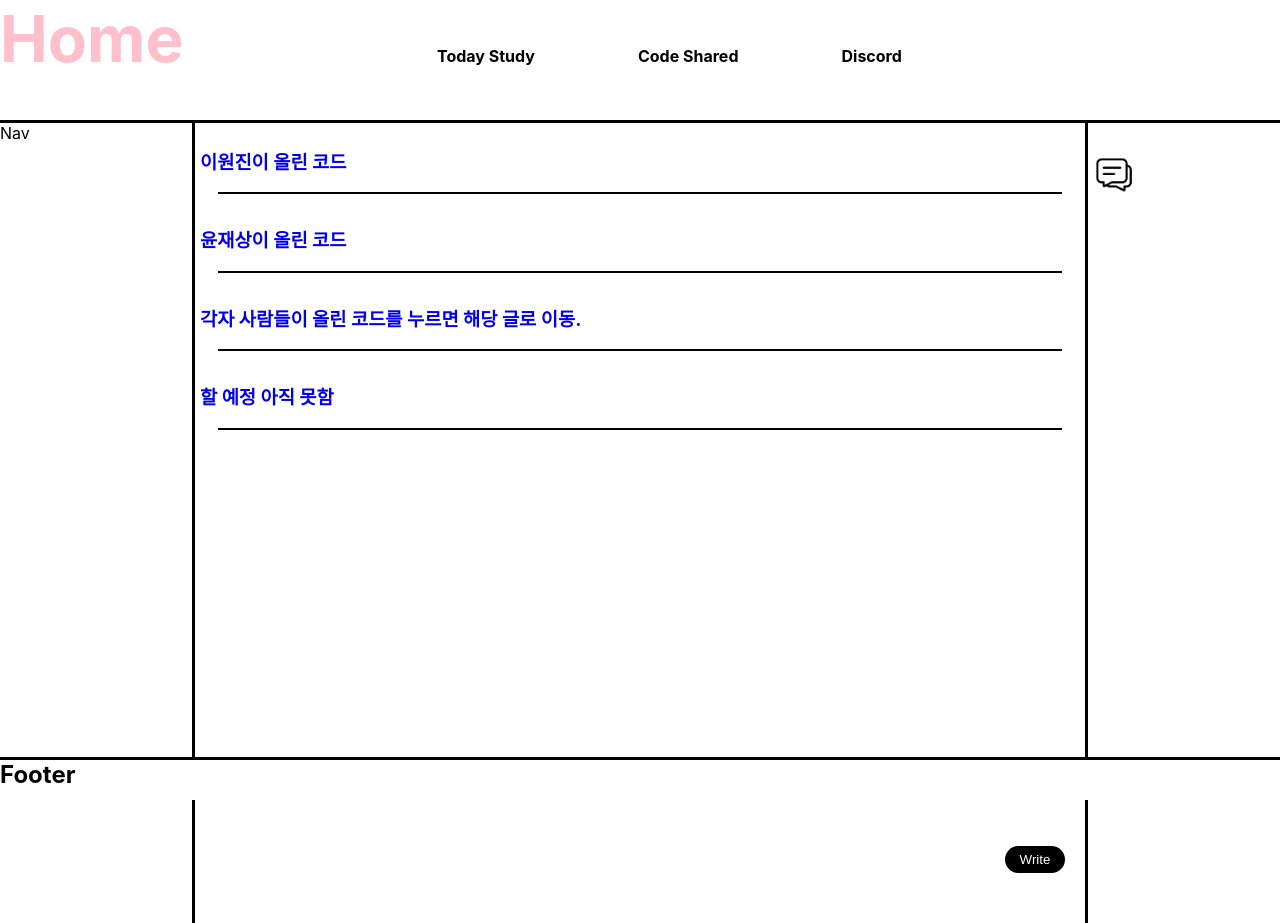
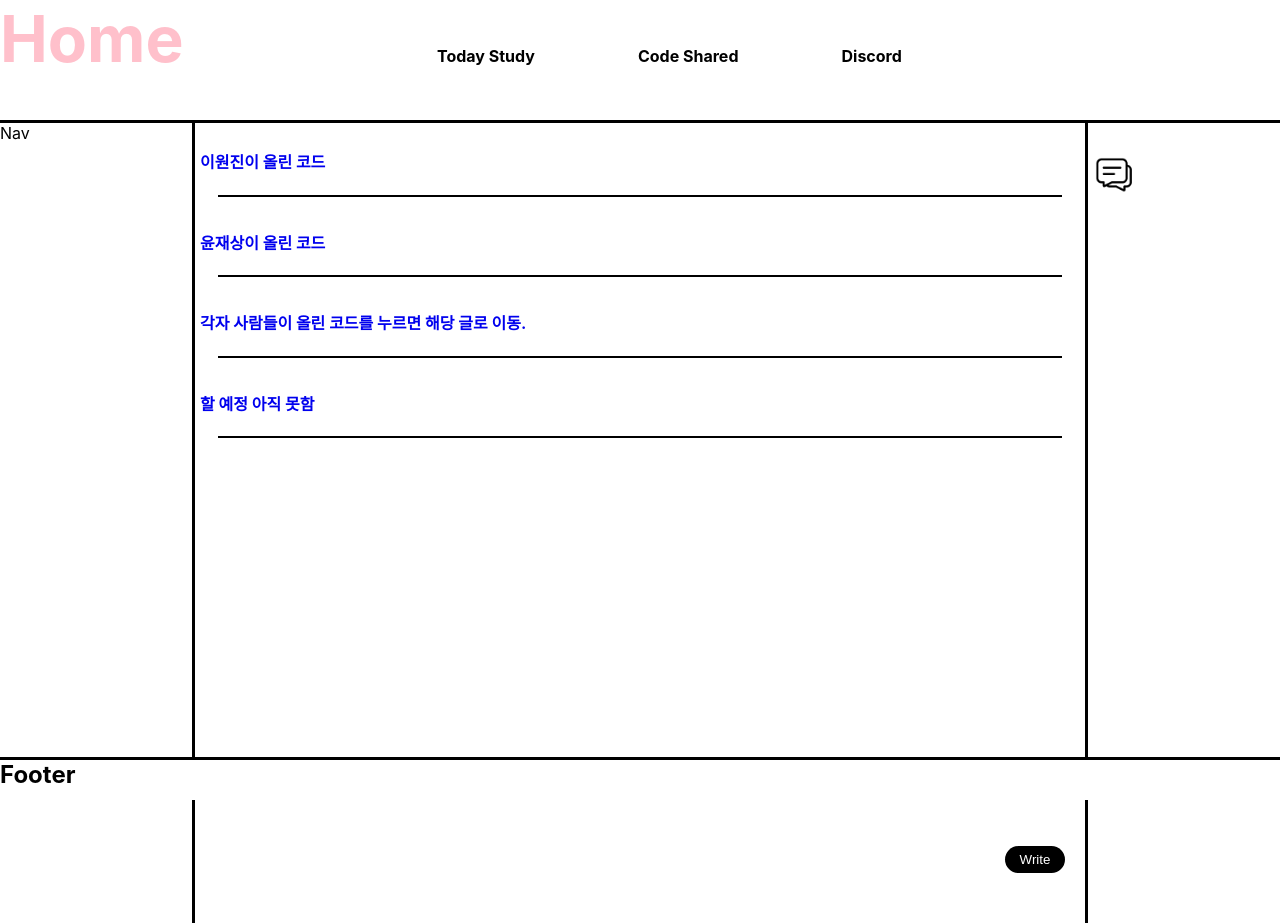
Before and after one commit to Okchun-Yee/Study_WebSite, a React (Create React App) app: page /Shared in a window 1280 px wide. Built offline with nearby package versions, Linux system fonts and the light colour scheme.

Commit message:
Edit search

```diff
--- a/src/Componment/Home.js
+++ b/src/Componment/Home.js
@@ -1,17 +1,26 @@
 // Componment/Main_section
-import React from 'react';
+import React, { useState } from 'react';
 import styles from "./Section.module.css";
 
 function Main_Section() {
+    const [inputValue, setInputValue] = useState("");
+
     const handleChange = (event) => {
-        console.log(event.target.value);  // 콘솔에 입력값 출력
+        setInputValue(event.target.value);
+    };
+    const handleSearch = () => {
+        console.log(inputValue);
     };
 
     return (
         <div className={styles.main}>
             <div className={styles.search_container}>
-                <input type="text" className={styles.search_input} placeholder="검색어를 입력하세요..." onChange={handleChange} />
-                <button className={styles.search_button}>검색</button>
+                <input
+                type="text"
+                className={styles.search_input}
+                placeholder="검색어를 입력하세요..."
+                onChange={handleChange} />
+                <button className={styles.search_button} onClick={handleSearch}>검색</button>
             </div>
         </div>
     );
--- a/src/Componment/Shared.js
+++ b/src/Componment/Shared.js
@@ -22,7 +22,10 @@ function Shared() {
                 {/* isWrite가 false일 때만 데이터 목록 표시 */}
                 {showData && SharedData.articles.map((article, index) => (
                     <div key={index} className={styles.articleItem}>
-                        <Link to={article.filePath} className={styles.database}><h3>{article.title}</h3></Link>
+                        <Link
+                            to={article.filePath}
+                            className={styles.database}
+                            target='_blank'><h4>{article.title}</h4></Link>
                         <hr/>
                     </div>
                 ))}
```
